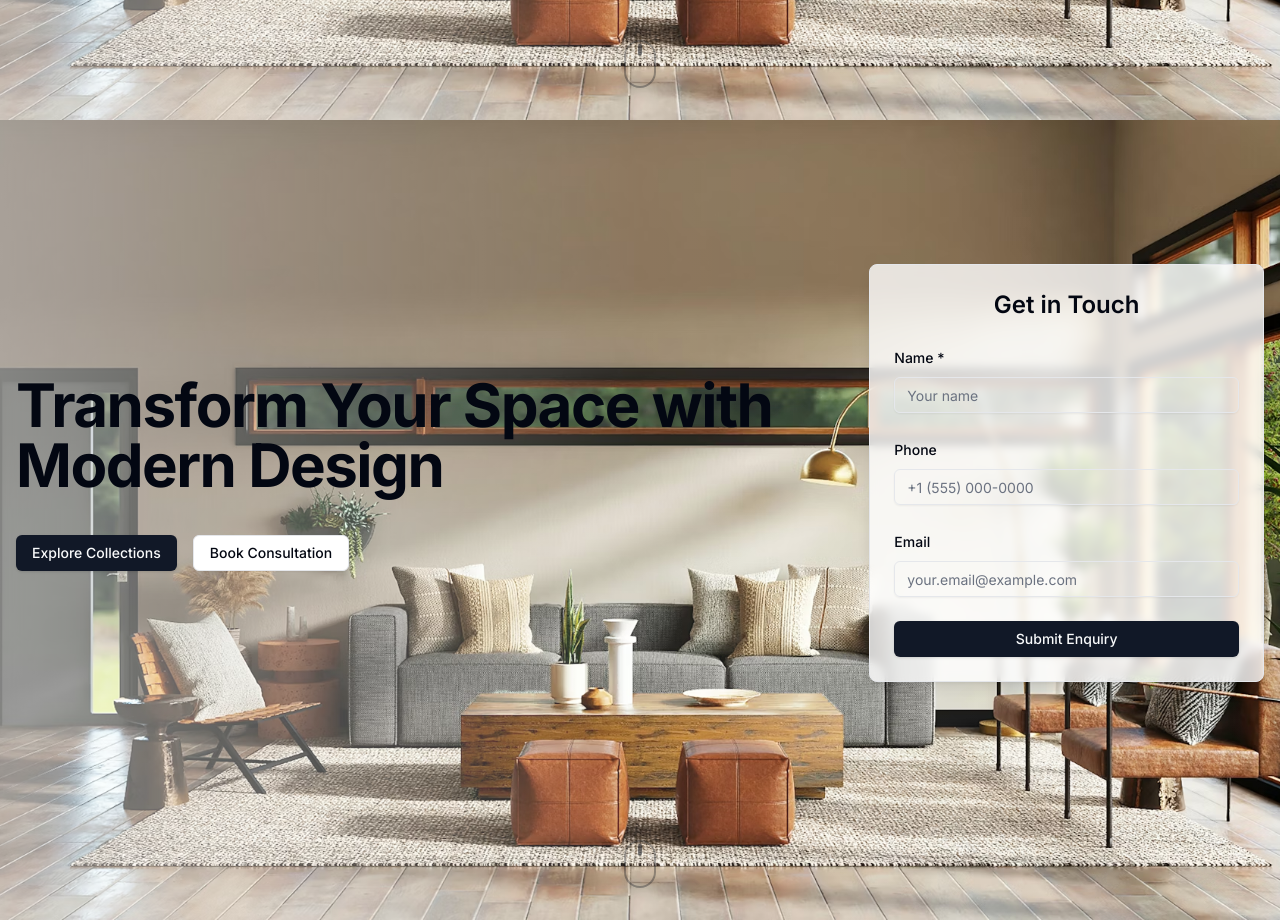
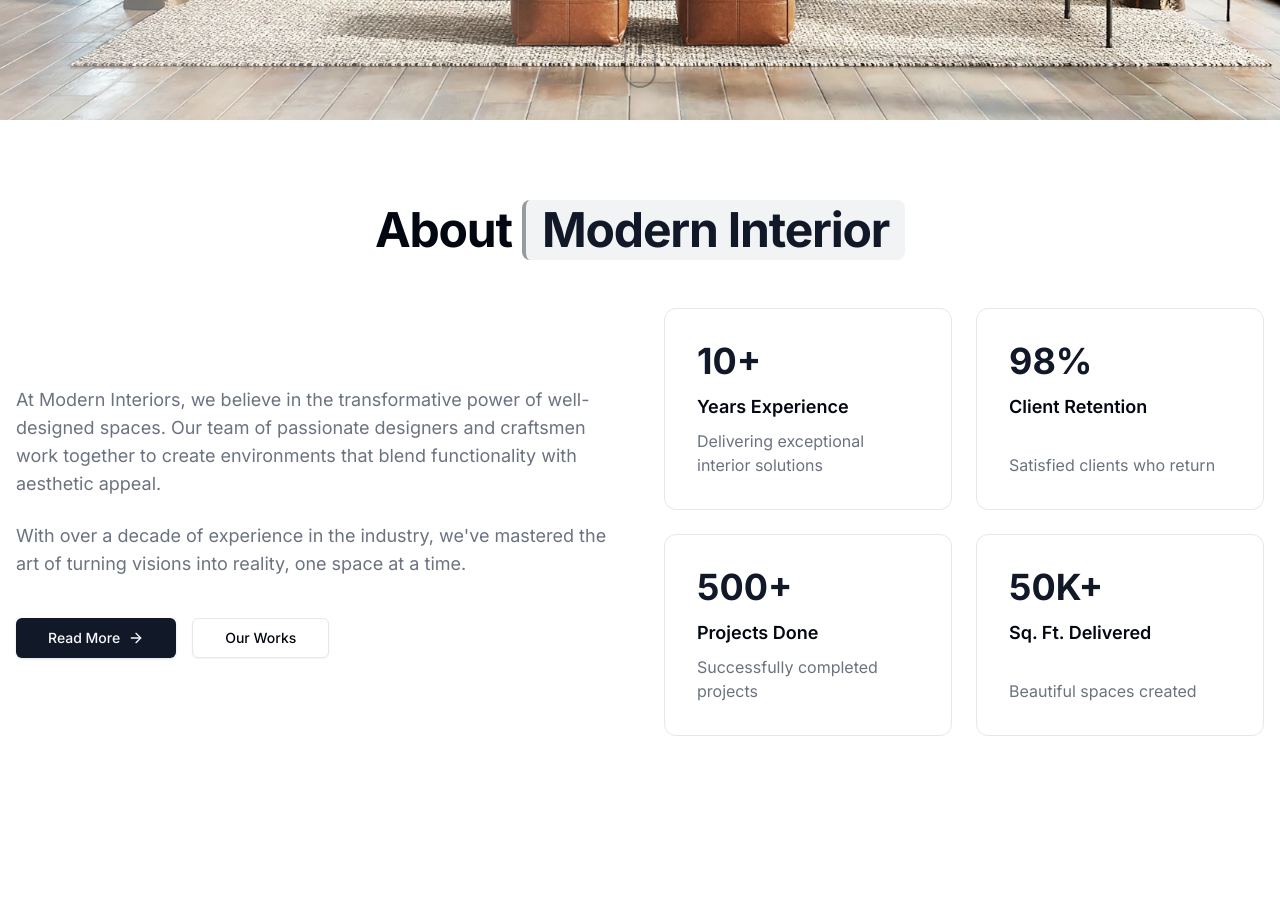
Before and after one commit to TSGLOBALTECH-BID/modern-interior-design, a Next.js app: page / in a window 1280 px wide. Shown: the part 680-1600 px from the top of the page. After the commit the page ends 1496 px from the top, so only its background shows below. Built offline with nearby package versions, Linux system fonts and the light colour scheme.

Commit message:
About section

```diff
--- a/app/page.tsx
+++ b/app/page.tsx
@@ -1,12 +1,13 @@
 // app/page.tsx
 import { EnquiryForm } from "@/components/enquiry-form"
 import { Hero } from "@/components/hero"
+import { AboutSection } from "@/components/about-section"
 
 export default function Home() {
   return (
     <div className="min-h-screen bg-background">
       <Hero />
-      <Hero />
+      <AboutSection />
     </div>
   )
 }
--- /dev/null
+++ b/components/about-section.tsx
@@ -0,0 +1,70 @@
+import { Button } from "@/components/ui/button"
+import { ArrowRight } from "lucide-react"
+
+export function AboutSection() {
+  return (
+    <section id="about" className="py-20 bg-background">
+      <div className="container mx-auto px-4">
+        <div className="text-center mb-12">
+          <h2 className="text-4xl md:text-5xl font-bold tracking-tight">
+            <span className="relative">
+              About{' '}
+              <span className="relative inline-flex items-center">
+                <span className="relative z-10 px-4 py-1.5 bg-primary/5 text-primary rounded-lg border-l-4 border-primary/40 hover:bg-primary/10 transition-colors duration-200">
+                  Modern Interior
+                </span>
+                <span className="absolute -inset-1 bg-primary/5 rounded-lg -z-10"></span>
+              </span>
+            </span>
+          </h2>
+
+        </div>
+        <div className="grid md:grid-cols-2 gap-12 items-center">
+          <div className="space-y-6">
+            <p className="text-lg text-muted-foreground">
+              At Modern Interiors, we believe in the transformative power of well-designed spaces.
+              Our team of passionate designers and craftsmen work together to create environments
+              that blend functionality with aesthetic appeal.
+            </p>
+            <p className="text-lg text-muted-foreground">
+              With over a decade of experience in the industry, we've mastered the art of turning
+              visions into reality, one space at a time.
+            </p>
+            <div className="flex flex-wrap gap-4 pt-4">
+              <Button size="lg" className="gap-2 group">
+                Read More
+                <ArrowRight className="h-4 w-4 transition-transform group-hover:translate-x-1" />
+              </Button>
+              <Button variant="outline" size="lg">
+                Our Works
+              </Button>
+            </div>
+          </div>
+
+          <div className="grid grid-cols-2 gap-6">
+            <div className="bg-card p-8 rounded-xl border border-border hover:border-primary/20 hover:shadow-lg transition-all h-full flex flex-col">
+              <div className="text-4xl font-bold text-primary mb-3">10+</div>
+              <h3 className="text-lg font-semibold mb-2">Years Experience</h3>
+              <p className="text-muted-foreground mt-auto">Delivering exceptional interior solutions</p>
+            </div>
+            <div className="bg-card p-8 rounded-xl border border-border hover:border-primary/20 hover:shadow-lg transition-all h-full flex flex-col">
+              <div className="text-4xl font-bold text-primary mb-3">98%</div>
+              <h3 className="text-lg font-semibold mb-2">Client Retention</h3>
+              <p className="text-muted-foreground mt-auto">Satisfied clients who return</p>
+            </div>
+            <div className="bg-card p-8 rounded-xl border border-border hover:border-primary/20 hover:shadow-lg transition-all h-full flex flex-col">
+              <div className="text-4xl font-bold text-primary mb-3">500+</div>
+              <h3 className="text-lg font-semibold mb-2">Projects Done</h3>
+              <p className="text-muted-foreground mt-auto">Successfully completed projects</p>
+            </div>
+            <div className="bg-card p-8 rounded-xl border border-border hover:border-primary/20 hover:shadow-lg transition-all h-full flex flex-col">
+              <div className="text-4xl font-bold text-primary mb-3">50K+</div>
+              <h3 className="text-lg font-semibold mb-2">Sq. Ft. Delivered</h3>
+              <p className="text-muted-foreground mt-auto">Beautiful spaces created</p>
+            </div>
+          </div>
+        </div>
+      </div>
+    </section>
+  )
+}
--- a/components/hero.tsx
+++ b/components/hero.tsx
@@ -43,10 +43,10 @@ export function Hero() {
                         </h1>
                         <div className="flex flex-wrap gap-4 pt-4">
                             <Button>
-                                Explore Collections
+                                Explore Works Done
                             </Button>
                             <Button variant="outline">
-                                Book Consultation
+                                Book Free Consultation
                             </Button>
                         </div>
                     </div>
```
